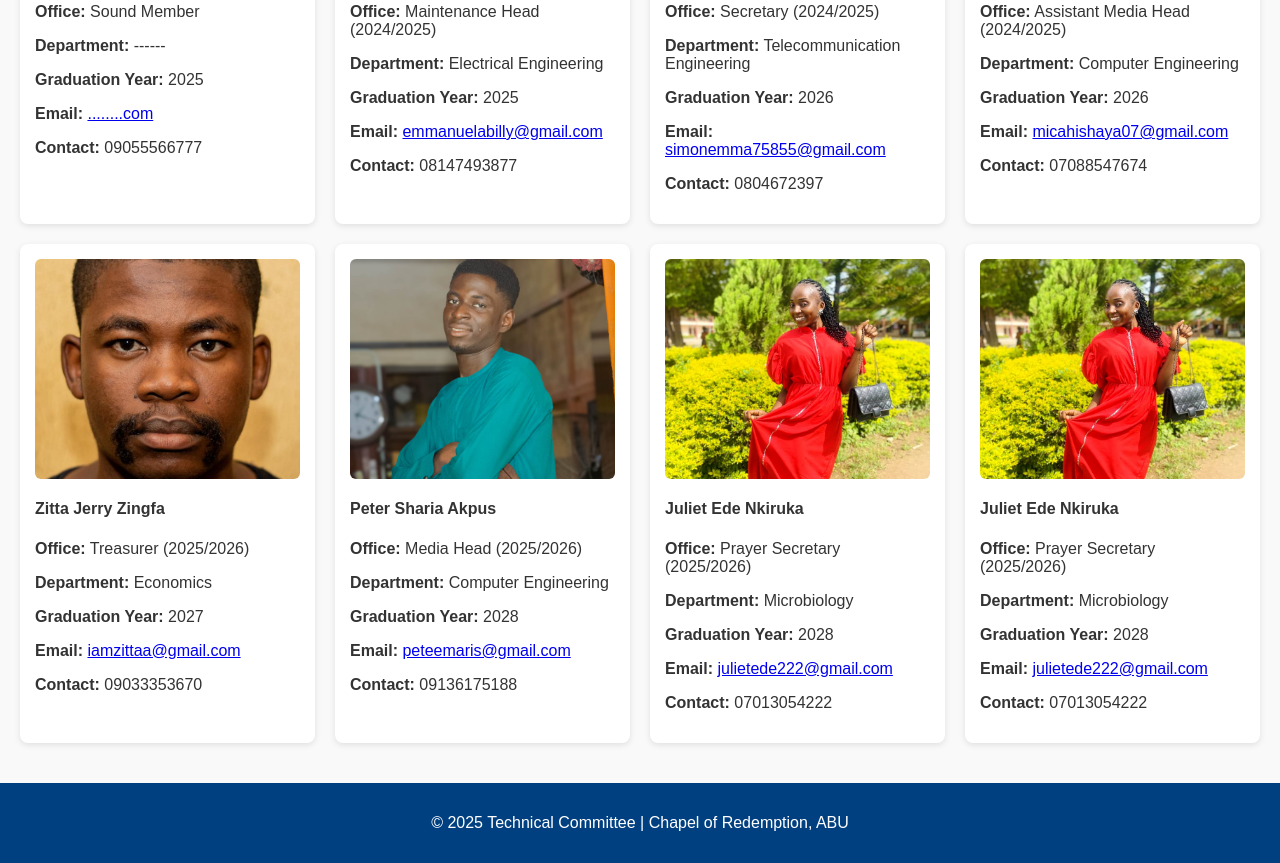
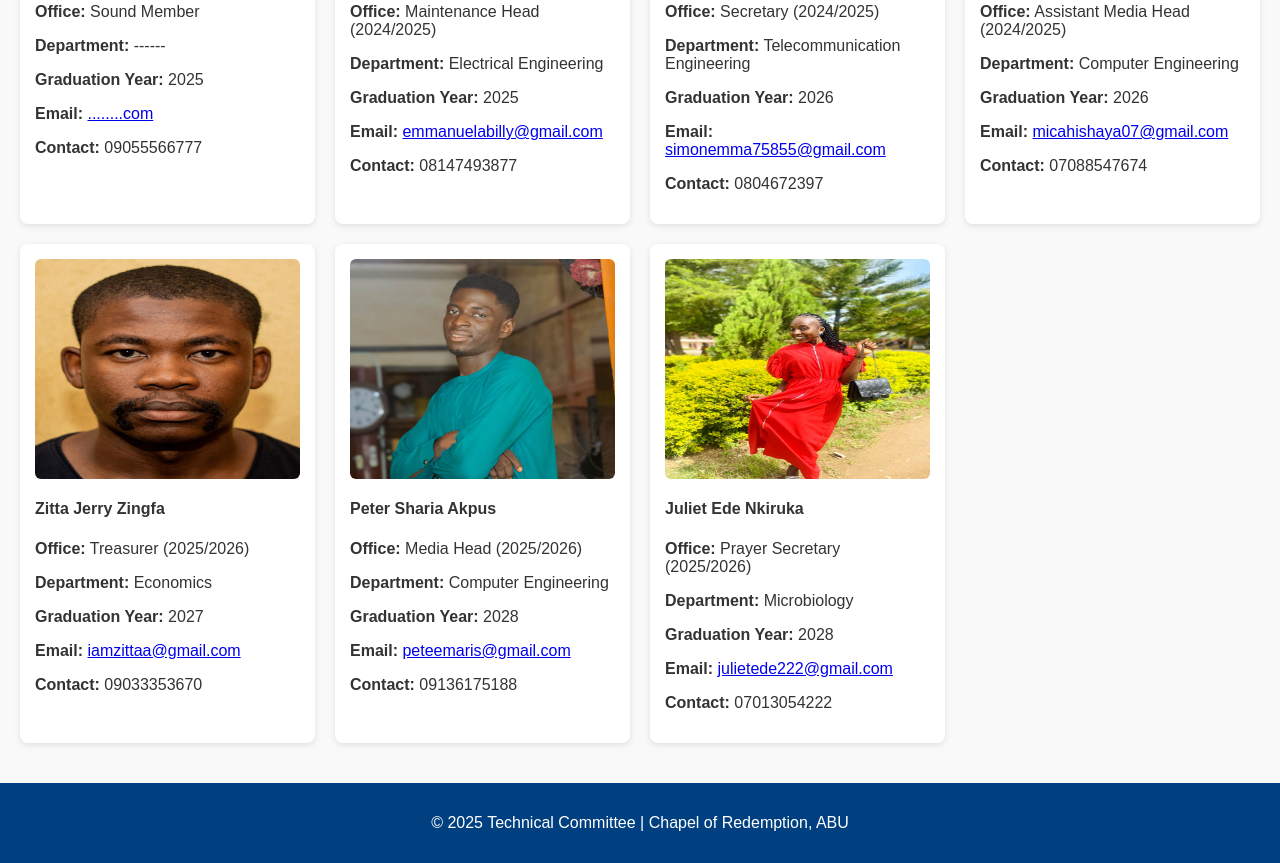
Before and after one commit to Chifrica/Technical-Committee, a plain HTML site: page index.html in a window 1280 px wide. Shown: the part 1078-1941 px from the top of the page. Drawn offline with Linux system fonts and the light colour scheme.

Commit message:
updated the image

```diff
--- a/members.json
+++ b/members.json
@@ -98,14 +98,5 @@
     "graduation": "2028",
     "office": "Prayer Secretary (2025/2026)",
     "picture": "https://chifrica.github.io/Technical-Committee/image/juliet.jpg"
-  },
-  {
-    "name": "Juliet Ede Nkiruka",
-    "contact": "07013054222",
-    "email": "julietede222@gmail.com",
-    "department": "Microbiology",
-    "graduation": "2028",
-    "office": "Prayer Secretary (2025/2026)",
-    "picture": "https://chifrica.github.io/Technical-Committee/image/juliet.jpg"
   }
 ]
--- a/style.css
+++ b/style.css
@@ -54,23 +54,22 @@ form button:hover {
   box-shadow: 0 2px 6px rgba(0,0,0,0.1);
 }
 
-.card img {
- width: 100%;
-  display: block;
-  height: auto;
-  object-fit: cover;
-  border-radius: 6px;
-  margin-bottom: 10px;
-}
-
 .card img,
 .member-card img {
   width: 100%;
-  height: 220px;       /* same fixed height for every image — adjust as needed */
+  height: 220px;       /* fixed height */
   display: block;
-  object-fit: cover;   /* fills area, may crop but preserves aspect ratio */
+  /* object-fit: cover; */
   border-radius: 6px;
   margin-bottom: 10px;
+
+  /* Add smooth animation */
+  transition: transform 0.3s ease;
+}
+
+.card img:hover,
+.member-card img:hover {
+  transform: scale(0.8);   /* zoom in */
 }
 
 footer {
```
